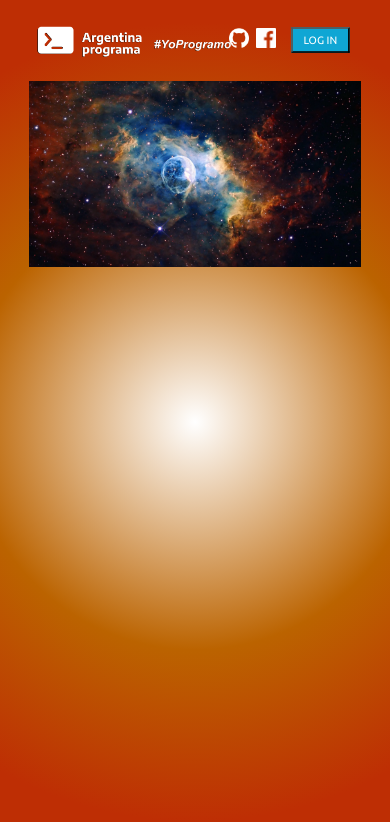
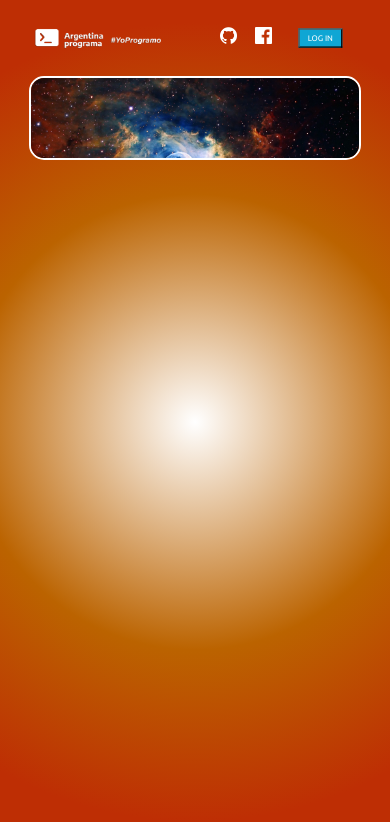
Before and after one commit to ilcosme/portfolio, a plain HTML site: page index.html in a window 390 px wide. Drawn offline with Linux system fonts and the light colour scheme.

Commit message:
media querys update 1

```diff
--- a/css/styles.css
+++ b/css/styles.css
@@ -42,18 +42,25 @@ button:hover{
     position: absolute;
     left: 0;
     margin-left: 8vw;
+    width: 200px;
+    height: 40px;
 }
 .fotocontainer{
+    box-sizing: border-box;
     height: 30vh;
     width: 85vw;
     margin-left: auto;
     margin-right: auto;
+    border: 4px solid white;
+    overflow: hidden;
+    border-radius: 40px;
 }
 
 .fotobanner{
     display: block;
     max-width: 100%;
     object-fit: contain;
+
 
 }
 
@@ -62,10 +69,17 @@ button:hover{
     height: 30px;
 }
 
-@media only screen and (max-width: 600px) {
+@media only screen and (max-width: 950px) {
+
+    .fotocontainer{
+        border: 3px solid white;
+        border-radius: 15px;
+        height: 25vh;
+    }
+
     .iconos{
-        width: 20px;
-        height: 20px;
+        width: 25px;
+        height: 25px;
     }
 
     button{
@@ -73,6 +87,35 @@ button:hover{
     }
 
     .banner{
-        height: 30px;
+        height: 40px;
     }
+
 }
+
+@media only screen and (max-width: 600px) {
+    .iconos{
+        width: 17px;
+        height: 17px;
+        margin: 0.3em;
+    }
+
+    button{
+       transform: scale(0.6);
+    }
+
+    .banner{
+        height: 25px;
+    }
+
+    .fotocontainer{
+        height: 10vh;
+        border: 2px solid white;
+        border-radius: 15px;
+    }
+
+    .aplogo{
+        width: 130px;
+        height: 25px;
+    }
+
+}
--- a/index.html
+++ b/index.html
@@ -13,7 +13,7 @@
 <body>
     <header>
         <nav class="banner">
-            <img class="aplogo" src="assets/images/ap2.png" alt="logo argentina programa" width="200px" height="40px">
+            <img class="aplogo" src="assets/images/ap2.png" alt="logo argentina programa">
            <a class="enlaces" href="https://github.com/ilcosme" target="_blank">
                 <img class="iconos" src="assets/images/logotipo-de-github.png" alt="logogithub">
             </a>
@@ -29,11 +29,7 @@
 
     <main>
         <section></section>
-        <section>
-            <article>
-
-            </article>
-        </section>
+        <section></section>
         <section></section>
         <aside></aside>
     </main>
```
